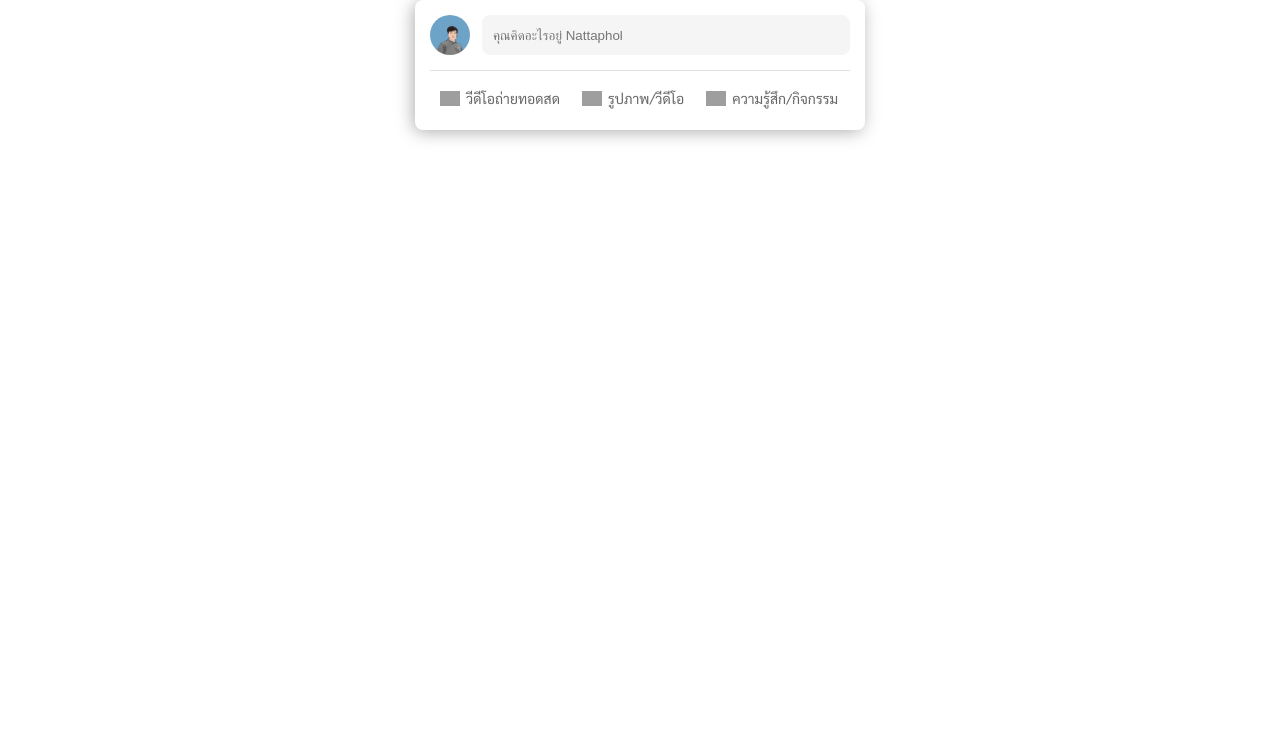
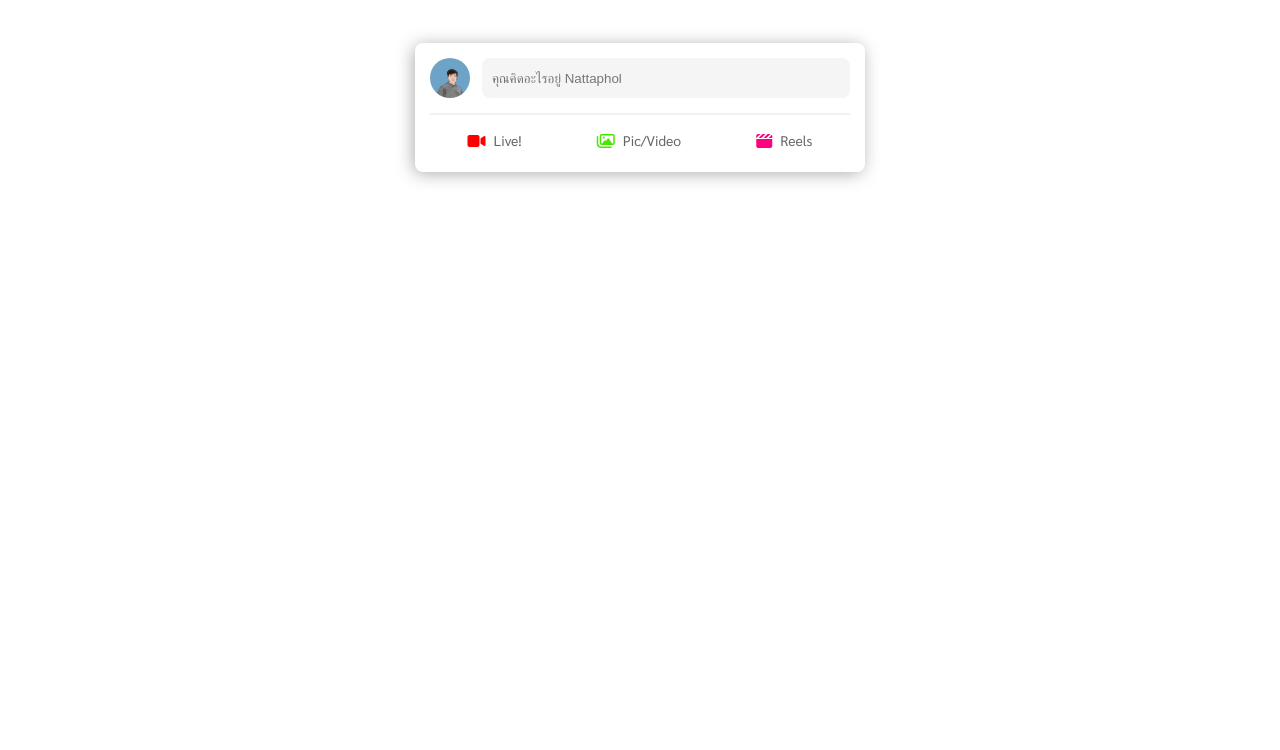
Before and after one commit to topzagztop/homework-4, a plain HTML site: page index.html in a window 1280 px wide. Shown: the part 50-800 px from the top of the page. Drawn offline with Linux system fonts and the light colour scheme; grey boxes are pictures that could not be loaded.

Commit message:
ver final

```diff
--- a/index.html
+++ b/index.html
@@ -5,12 +5,12 @@
     <meta http-equiv="X-UA-Compatible" content="IE=edge">
     <meta name="viewport" content="width=device-width, initial-scale=1.0">
     <title>Post Facebook | Homework 4 | CC19</title>
-    <link rel="preconnect" href="https://fonts.googleapis.com">
-    <link rel="preconnect" href="https://fonts.gstatic.com" crossorigin>
-    <link href="https://fonts.googleapis.com/css2?family=Sarabun:ital,wght@0,100;0,200;0,300;0,400;0,500;0,600;0,700;0,800;1,100;1,200;1,300;1,400;1,500;1,600;1,700;1,800&display=swap" rel="stylesheet">
+    <link rel="stylesheet" href="https://cdnjs.cloudflare.com/ajax/libs/font-awesome/6.7.1/css/all.min.css">
     <link rel="stylesheet" href="./style.css">
 </head>
 <body>
+    <h1>Homework4 : Facebook Create Post</h1>
+    <hr />
     <div class="container">
         <div class="post-wrapper">
             <label>
@@ -22,13 +22,20 @@
                 </div>
             </label>
         </div>
+        <hr />
         <div class="action-wrapper">
             <div class="item live-wrapper">
-                <img src="https://static.xx.fbcdn.net/rsrc.php/v4/yE/r/epGAMnVkMsy.png" alt=""> วีดีโอถ่ายทอดสด</div>
+                <i class="fa-solid fa-video"></i>
+                <span>Live!</span>
+            </div>
             <div class="item photo-wrapper">
-                <img src="https://static.xx.fbcdn.net/rsrc.php/v4/yQ/r/74AG-EvEtBm.png" alt=""> รูปภาพ/วีดีโอ</div>
+                <i class="fa-regular fa-images"></i>
+                <span>Pic/Video</span>
+            </div>
             <div class="item reels-wrapper">
-                <img src="https://static.xx.fbcdn.net/rsrc.php/v4/y7/r/_RWOIsUgWGL.png" alt=""> ความรู้สึก/กิจกรรม</div>
+                <i class="fa-solid fa-clapperboard"></i>
+                <span>Reels</span>
+            </div>
         </div>
     </div>
 </body>
--- a/style.css
+++ b/style.css
@@ -1,3 +1,5 @@
+@import url('https://fonts.googleapis.com/css2?family=Sarabun:ital,wght@0,100;0,200;0,300;0,400;0,500;0,600;0,700;0,800;1,100;1,200;1,300;1,400;1,500;1,600;1,700;1,800&display=swap');
+
 * {
     margin: 0;
     padding: 0;
@@ -16,12 +18,16 @@ input {
     width: 100%;
     height: 100%;
     border-radius: 8px;
-    border: 1px solid whitesmoke;
+    border: none;
     padding: 10px;
 }
 
 input:valid {
     background-color: whitesmoke;
+}
+
+input:invalid {
+    background-color: burlywood;
 }
 
 .container {
@@ -37,7 +43,10 @@ input:valid {
     gap: 12px;
     row-gap: 12px;
     padding-bottom: 15px;
-    border-bottom: 1px solid #e3e3e3
+}
+
+hr {
+    border: 1px solid #f1f1f1;
 }
 
 .profile {
@@ -55,24 +64,25 @@ input:valid {
 
 .action-wrapper {
     display: flex;
-    padding-top: 10px;
-    justify-content: space-around;
+    padding-top: 8px;
+    justify-content: space-between;
     flex-wrap: wrap;
     font-size: 14px;
     align-items: center;
     color: #666;
 }
 
-.action-wrapper .item img {
-    width: 20px;
+.action-wrapper .item i {
+    font-size: 16px;
 }
 
 .action-wrapper .item {
     display: flex;
     align-items: center;
-    gap: 6px;
+    gap: 8px;
     padding: 8px 10px;
     flex-grow: 1;
+    justify-content: center;
 }
 
 .action-wrapper .item:hover {
@@ -80,3 +90,21 @@ input:valid {
     border-radius: 15px;
     cursor: pointer;
 }
+
+.action-wrapper .live-wrapper i {
+    color: #ff0000;
+    position: relative;
+    top: 1px;
+}
+
+.action-wrapper .photo-wrapper i {
+    color: #49e700;
+    position: relative;
+    top: 1px
+}
+
+.action-wrapper .reels-wrapper i {
+    color: #ff0080;
+    position: relative;
+    top: 1px
+}
```
